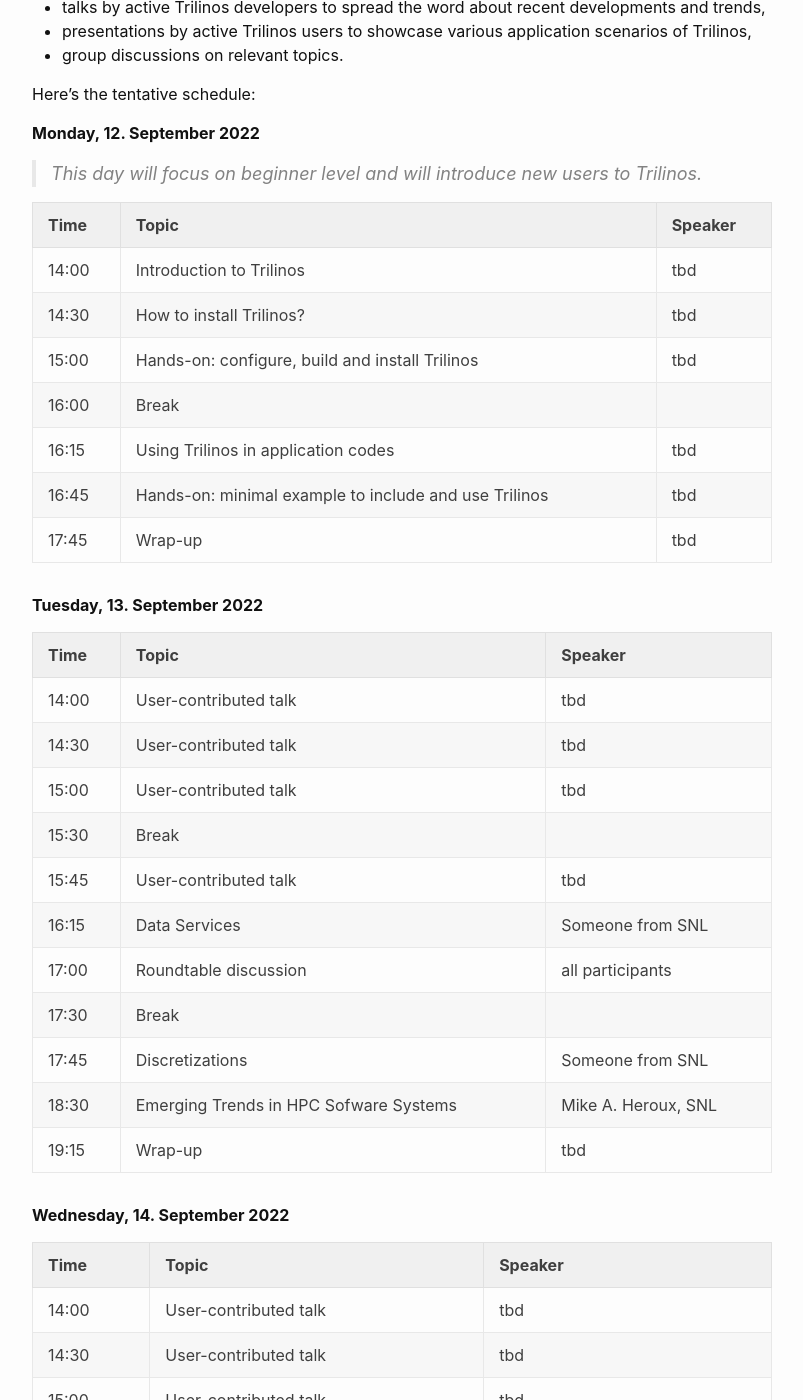
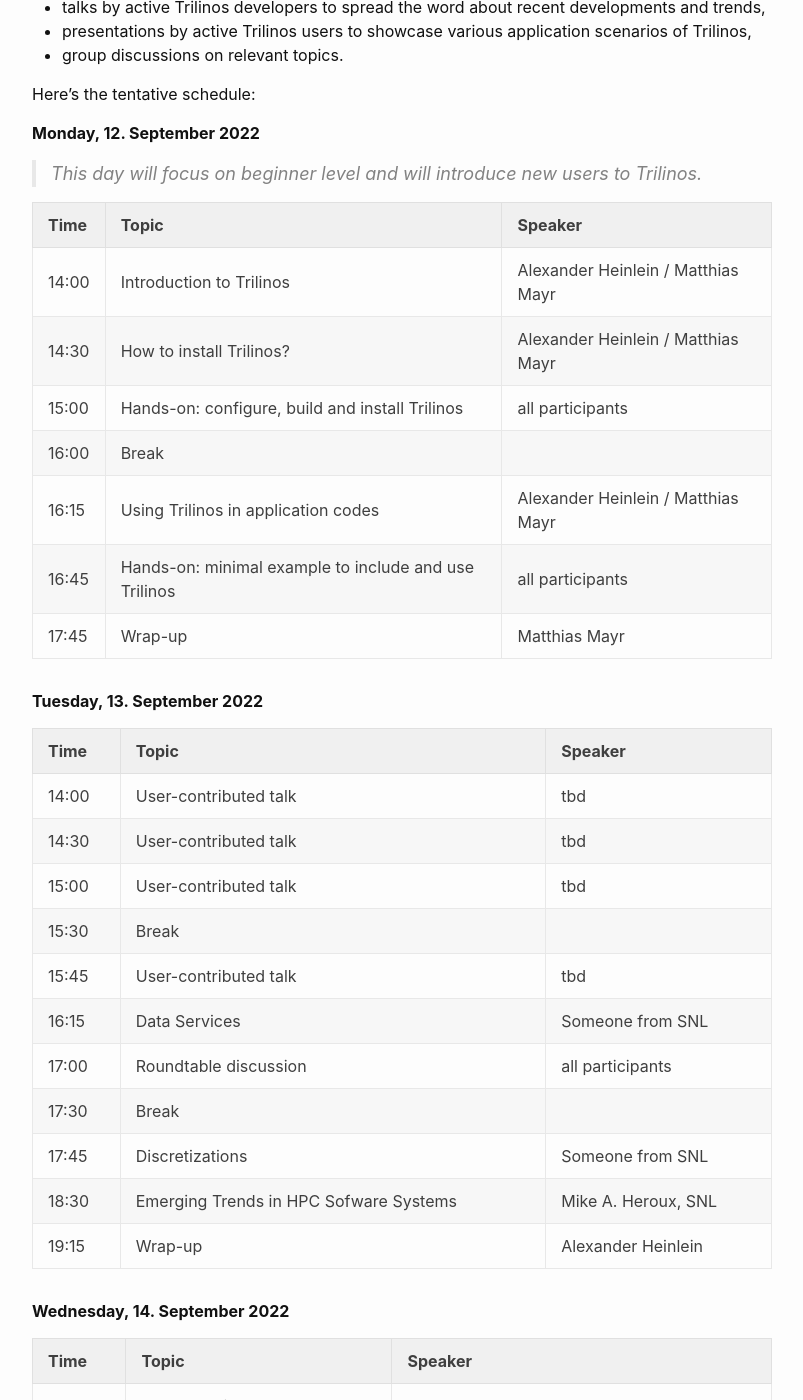
Before and after one commit to EuroTUG/eurotug.github.io, a Jekyll site: the page built from index.md, in a window 1280 px wide and 1400 px high, scrolled down 1386 px. Shown: the whole window, without its empty margins (238-1041 px from the left). Built offline with Jekyll 4.4.1, drawn with Linux system fonts in a browser that asks for light colours; some of the changed text lies outside the part shown.

Commit message:
Add default speaker names to programme

```diff
--- a/index.md
+++ b/index.md
@@ -68,13 +68,13 @@ Here's the tentative schedule:
 
 | Time | Topic | Speaker |
 | ----------- | ----------- | ----------- |
-| 14:00 | Introduction to Trilinos | tbd |
-| 14:30 | How to install Trilinos? | tbd |
-| 15:00 | Hands-on: configure, build and install Trilinos | tbd |
+| 14:00 | Introduction to Trilinos | Alexander Heinlein / Matthias Mayr |
+| 14:30 | How to install Trilinos? | Alexander Heinlein / Matthias Mayr |
+| 15:00 | Hands-on: configure, build and install Trilinos | all participants |
 | 16:00 | Break | |
-| 16:15 | Using Trilinos in application codes | tbd |
-| 16:45 | Hands-on: minimal example to include and use Trilinos | tbd |
-| 17:45 | Wrap-up | tbd |
+| 16:15 | Using Trilinos in application codes | Alexander Heinlein / Matthias Mayr |
+| 16:45 | Hands-on: minimal example to include and use Trilinos | all participants |
+| 17:45 | Wrap-up | Matthias Mayr |
 
 **Tuesday, 13. September 2022**
 
@@ -90,7 +90,7 @@ Here's the tentative schedule:
 | 17:30 | Break | |
 | 17:45 | Discretizations | Someone from SNL |
 | 18:30 | Emerging Trends in HPC Sofware Systems | Mike A. Heroux, SNL |
-| 19:15 | Wrap-up | tbd |
+| 19:15 | Wrap-up | Alexander Heinlein |
 
 **Wednesday, 14. September 2022**
 
@@ -106,7 +106,7 @@ Here's the tentative schedule:
 | 17:30 | Break | |
 | 17:45 | Nonlinear Solvers | Someone from SNL |
 | 18:30 | The Kokkos Ecosystem | Someone from SNL |
-| 19:15 | Wrap-up | tbd |
+| 19:15 | Wrap-up | Alexander Heinlein / Matthias Mayr |
 
 ## Organizing committee
 
```
